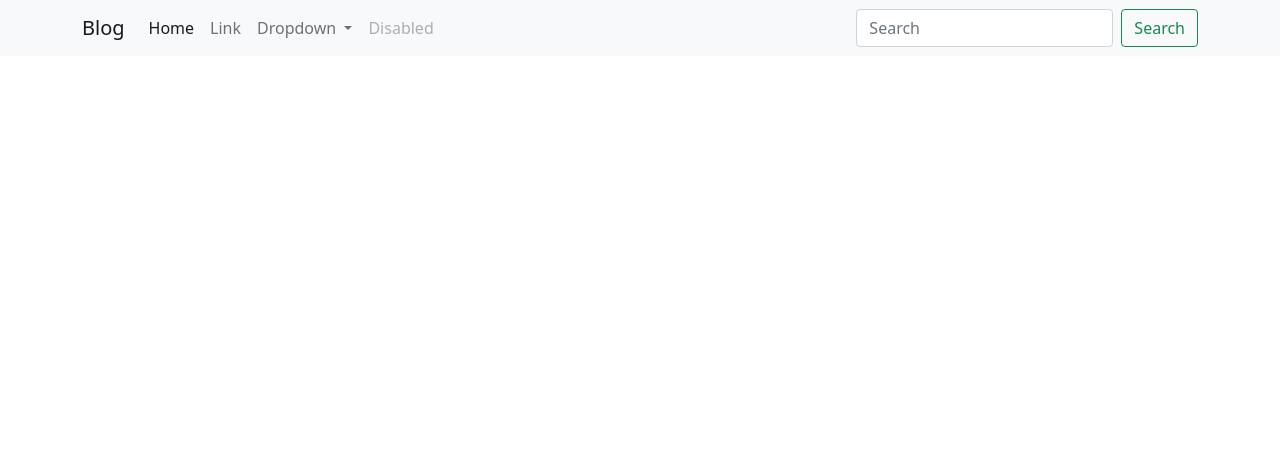
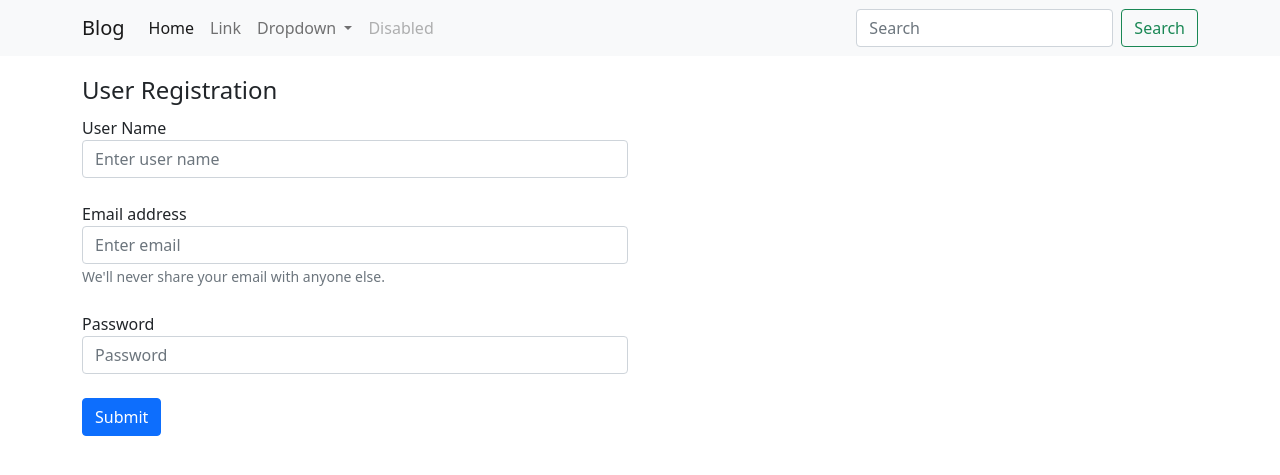
Before and after one commit to Hashininirasha/Bloggie, a PHP site: page / in a window 1280 px wide. Shown: the top 475 px of the page. Run offline with PHP 8.4, Linux system fonts and the light colour scheme.

Commit message:
added registation form

```diff
--- a/index.php
+++ b/index.php
@@ -3,8 +3,34 @@
 include('inc/header.php');
 ?>
 
-<section>
+<section id="register" class="py-3">
+<div class="container">
+<div class="row">
+<div class="col-sm-6">
+<form>
+  <fieldset>
+    <legend>User Registration</legend>
+    <div class="form-group">
+      <label for="exampleInputEmail1">User Name</label>
+      <input type="text" class="form-control" id="exampleInputname" placeholder="Enter user name">
+    </div><br>
+    <div class="form-group">
+      <label for="exampleInputEmail1">Email address</label>
+      <input type="email" class="form-control" id="exampleInputEmail1" aria-describedby="emailHelp" placeholder="Enter email">
+      <small id="emailHelp" class="form-text text-muted">We'll never share your email with anyone else.</small>
+    </div><br>
+    <div class="form-group">
+      <label for="exampleInputPassword1">Password</label>
+      <input type="password" class="form-control" id="exampleInputPassword1" placeholder="Password">
+    </div><br>
 
+
+    <button type="submit" class="btn btn-primary">Submit</button>
+  </fieldset>
+</form>
+</div>
+</div>
+</div>
 </section>
 
 <?php
```
